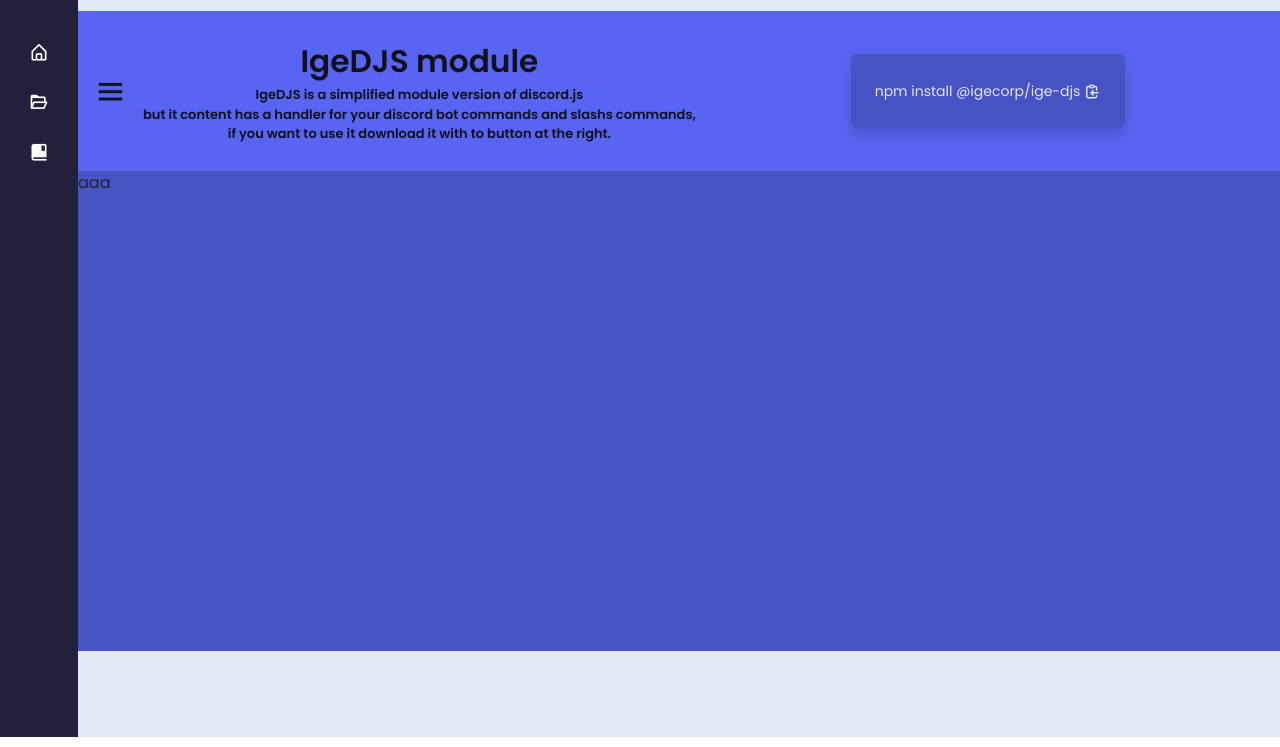
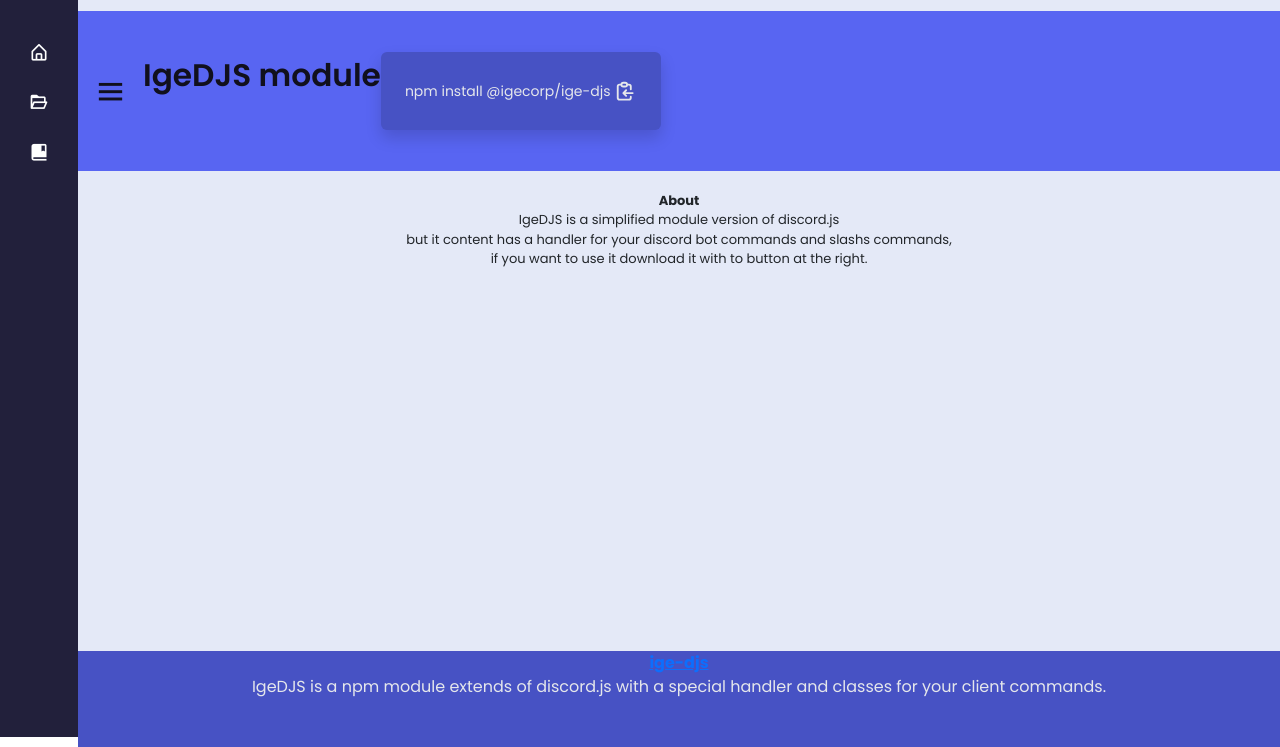
Before and after one commit to IgeCorp/ige-djs, a plain HTML site: page docs/index.html in a window 1280 px wide. Shown: the part 63-810 px from the top of the page. Drawn offline with nearby package versions, Linux system fonts and the light colour scheme.

Commit message:
Update index.html

```diff
--- a/docs/index.html
+++ b/docs/index.html
@@ -1,5 +1,4 @@
 <!DOCTYPE html>
-<!-- Created by CodingLab |www.youtube.com/CodingLabYT-->
 <html lang="en" dir="ltr">
     <head>
         <meta charset="UTF-8">
@@ -64,26 +63,19 @@
                 This documentation is in beta version
                 <button type="button" class="btn-close" data-bs-dismiss="alert" aria-label="Close"></button>
             </div>
-            <div class="home-content bg-discord-blurple-500 py-20">
-                <i class='bx bx-menu' ></i>
-                <span class="text">
+            <div class="home-content items-center bg-discord-blurple-500 py-20">
+                <i class='bx bx-menu'></i>
+                <div class="max-w-3xl sm:mx-auto px-8 sm:px-16 flex flex-col gap-10 md:px-12">
+                    <span class="text-center text">
                         <div class="module-title">
                             IgeDJS module
                         </div>
-
-                    <div class="module-desc">
-                        IgeDJS is a simplified module version of discord.js
-                        <br>
-                        but it content has a handler for your discord bot commands and slashs commands,
-                        <br>
-                        if you want to use it download it with to button at the right.
-                    </div>
                     </span>
 
-                <code class="text-gray-200 bg-discord-blurple-560 p-4 md:text-lg mx-auto rounded-md shadow flex items-center">
+                    <code class="allButton text-gray-200 bg-discord-blurple-560 p-4 md:text-lg mx-auto rounded-md shadow flex items-center">
                         <span id="npmmodule" class="hover:text-white mr-2">npm install @igecorp/ige-djs</span>
                         <button class="focus:outline-none copy-btn" aria-describedat="typped" onclick="copyModuleInstall()">
-                        <svg xmlns="http://www.w3.org/2000/svg" xmlns:xlink="http://www.w3.org/1999/xlink" width="1.2em" height="1.2em" preserveAspectRatio="xMidYMid meet" viewBox="0 0 24 24" class="inline-block fill-current text-gray-200 cursor-pointer hover:text-white mb-1" aria-hidden="true">
+                            <svg xmlns="http://www.w3.org/2000/svg" xmlns:xlink="http://www.w3.org/1999/xlink" width="1.6em" height="1.6em" preserveAspectRatio="xMidYMid meet" viewBox="0 0 24 24" class="inline-block fill-current text-gray-200 cursor-pointer hover:text-white mb-1" aria-hidden="true">
                                 <g fill="none">
                                     <path d="M8 5H6a2 2 0 0 0-2 2v12a2 2 0 0 0 2 2h10a2 2 0 0 0 2-2v-1M8 5a2 2 0 0 0 2 2h2a2 2 0 0 0 2-2M8 5a2 2 0 0 1 2-2h2a2 2 0 0 1 2 2m0 0h2a2 2 0 0 1 2 2v3m2 4H10m0 0l3-3m-3 3l3 3" stroke="currentColor" stroke-width="2" stroke-linecap="round" stroke-linejoin="round"></path>
                                 </g>
@@ -91,9 +83,31 @@
                         </button>
                     </code>
                 </div>
-            <div class="middle bg-discord-blurple-560">
-                aaa
             </div>
+
+            <div class="middle">
+                <div class="module-desc">
+                    <br>
+                    <div class="content">
+                        <strong class="strong-content">About</strong>
+
+                        <p>IgeDJS is a simplified module version of discord.js
+                        <br>
+                        but it content has a handler for your discord bot commands and slashs commands,
+                        <br>
+                        if you want to use it download it with to button at the right.</p>
+                    </div>
+                </div>
+            </div>
+
+            <footer class="bg-discord-blurple-560">
+                <div class="max-w-3xl mx-auto text-center px-16 pt-10 pb-4 text-gray-200">
+                    <strong>
+                        <a href="#" class="footer-link">ige-djs</a>
+                    </strong>
+                    <p class="mb-4">IgeDJS is a npm module extends of discord.js with a special handler and classes for your client commands.</p>
+                </div>
+            </footer>
         </section>
         <script>
             let arrow = document.querySelectorAll(".arrow");
```
Lines whose indentation alone changed are shown as unchanged.
